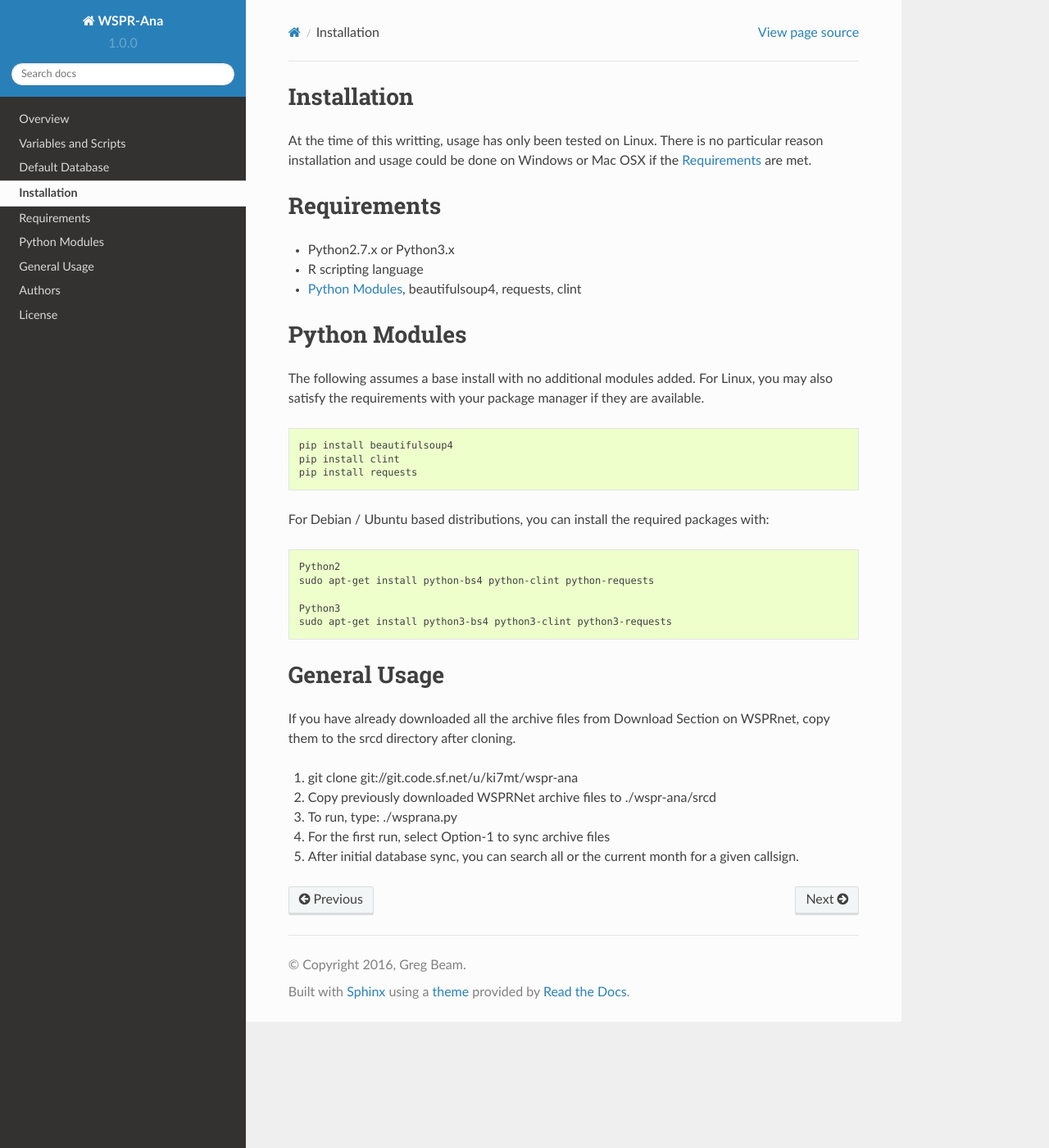
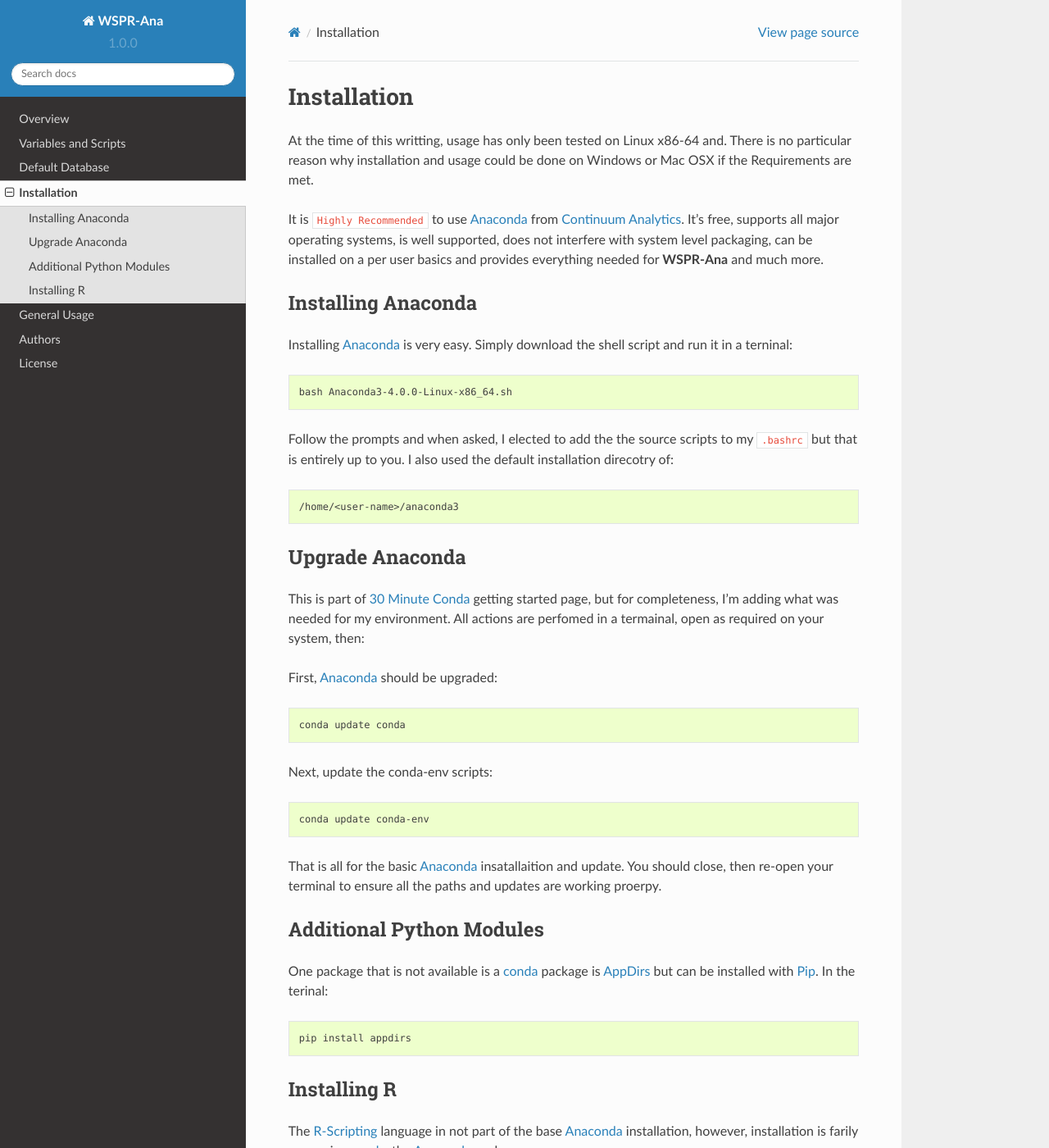
Before and after one commit to KI7MT/wspr-analytics, a Sphinx documentation site: the page built from docs/source/installation.rst, in a window 1280 px wide and 1400 px high. Shown: the whole window at 82% size. Built offline with Sphinx 7.4.7 and the Read the Docs theme 2.0.0, drawn with Linux system fonts in a browser that asks for light colours; some of the changed text lies outside the part shown.

Commit message:
Add information abour installing Anaconda

```diff
--- a/README.rst
+++ b/README.rst
@@ -9,11 +9,12 @@
 to the process list. This includes the the current month which is updated
 in early hours UTC each day.
 
-The script should work with either Python2 or Python3. It will also auto
+At present, the scripts only work with Python3, however, they will auto
 select the extension based on running Windows ``.zip`` or Linux ``.gz``
 
 At the time of this writing, there are only ``(2)`` plot reports that can
 be generated,
+
 
 Variables and Scripts
 ---------------------
--- a/docs/source/installation.rst
+++ b/docs/source/installation.rst
@@ -1,46 +1,79 @@
 Installation
 ------------
 
-At the time of this writting, usage has only been tested on Linux. There is
-no particular reason installation and usage could be done on Windows or
-Mac OSX if the `Requirements`_ are met.
+At the time of this writting, usage has only been tested on Linux x86-64 and. There is
+no particular reason why installation and usage could be done on Windows or
+Mac OSX if the Requirements are met.
 
+It is ``Highly Recommended`` to use `Anaconda`_ from `Continuum Analytics`_.
+It's free, supports all major operating systems, is well supported, does not
+interfere with system level packaging, can be installed on a per user basics
+and provides everything needed for **WSPR-Ana** and much more.
 
-.. _Requirements:
-
-Requirements
-------------
-* Python2.7.x or Python3.x
-* R scripting language
-* `Python Modules`_, beautifulsoup4, requests, clint
-
-
-.. _Python MOdules:
-
-Python Modules
---------------
-
-The following assumes a base install with no additional modules added. For
-Linux, you may also satisfy the requirements with your package manager
-if they are available.
-
-.. code-block:: python
-
-   pip install beautifulsoup4
-   pip install clint
-   pip install requests
-
-
-For Debian / Ubuntu based distributions, you can install the required
-packages with:
+Installing Anaconda
+^^^^^^^^^^^^^^^^^^^
+Installing `Anaconda`_ is very easy. Simply download the shell script and
+run it in a terninal:
 
 .. code-block:: bash
 
-   Python2
-   sudo apt-get install python-bs4 python-clint python-requests
+   bash Anaconda3-4.0.0-Linux-x86_64.sh
 
-   Python3
-   sudo apt-get install python3-bs4 python3-clint python3-requests
+Follow the prompts and when asked, I elected to add the the source scripts to
+my ``.bashrc`` but that is entirely up to you. I also used the default
+installation direcotry of:
+
+.. code-block:: bash
+
+   /home/<user-name>/anaconda3
+
+
+Upgrade Anaconda
+^^^^^^^^^^^^^^^^
+This is part of `30 Minute Conda`_ getting started page, but for completeness,
+I'm adding what was needed for my environment. All actions are perfomed in a
+termainal, open as required on your system, then:
+
+First,  `Anaconda`_ should be upgraded:
+
+.. code-block:: bash
+
+   conda update conda
+
+
+Next, update the conda-env scripts:
+
+.. code-block:: bash
+
+   conda update conda-env
+
+That is all for the basic `Anaconda`_ insatallaition and update. You should
+close, then re-open your terminal to ensure all the paths and updates are
+working proerpy.
+
+
+Additional Python Modules
+^^^^^^^^^^^^^^^^^^^^^^^^^^
+One package that is not available is a `conda`_ package is `AppDirs`_ but can
+be installed with `Pip`_. In the terinal:
+
+.. code-block:: bash
+
+   pip install appdirs
+
+
+Installing R
+^^^^^^^^^^^^
+The `R-Scripting`_ language in not part of the base `Anaconda`_ installation,
+however, installation is farily easy using `conda`_, the `Anaconda`_ package
+manager.
+
+Again, in the terminal, perform the following:
+
+.. code-block:: bash
+
+  conda install -c r r-essentials
+  conda install -c r r-gridextra
 
 
 General Usage
@@ -54,3 +87,11 @@
 4. For the first run, select Option-1 to sync archive files
 5. After initial database sync, you can search all or the current
    month for a given callsign.
+
+.. _Anaconda: https://www.continuum.io/downloads
+.. _Continuum Analytics: https://www.continuum.io/
+.. _30 Minute Conda: http://conda.pydata.org/docs/test-drive.html
+.. _R-Scripting: https://www.r-project.org/about.html
+.. _conda:  http://conda.pydata.org/docs/using/pkgs.html
+.. _Pip: https://pypi.python.org/pypi/pip
+.. _AppDirs: https://pypi.python.org/pypi/appdirs
```
